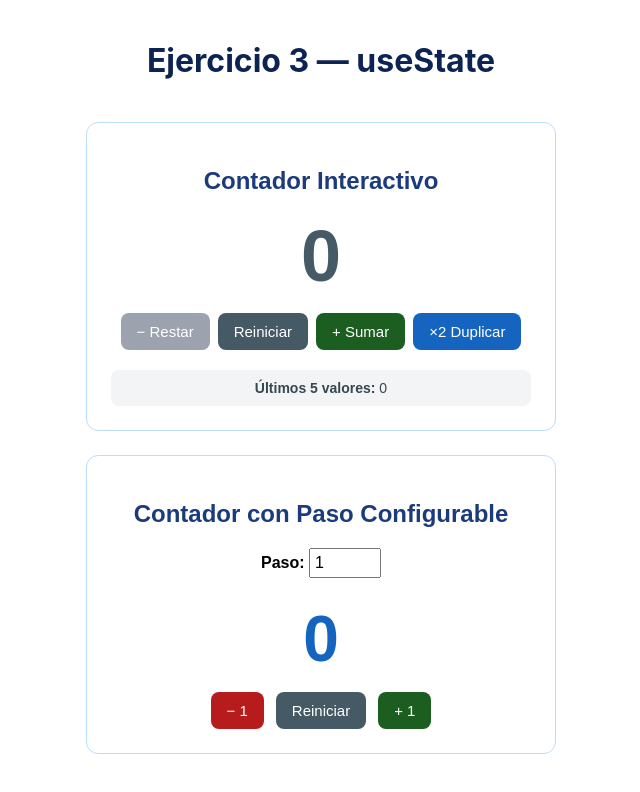
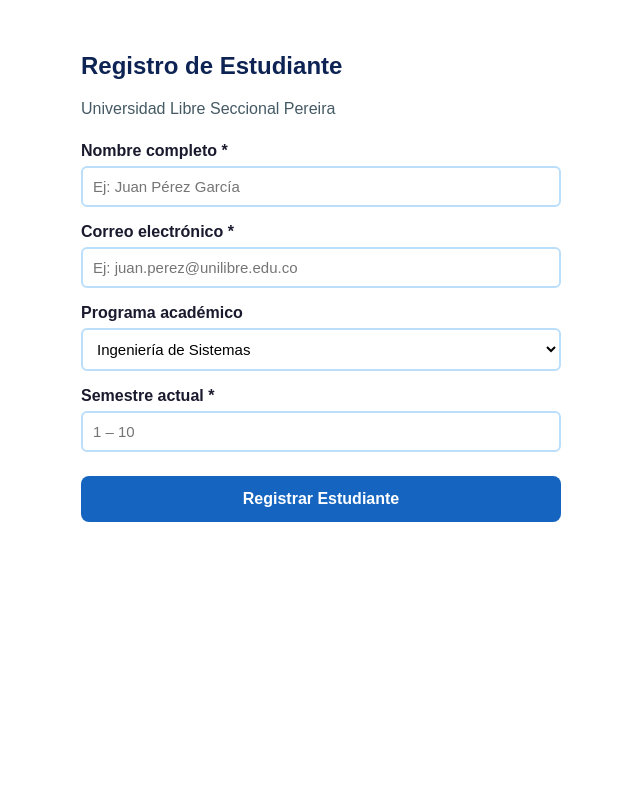
Before and after one commit to IsaCode4/Taller-React-y-Vite, a React (Create React App) app in the folder Documents/TallerReact/taller1-cra/: page / in a window 1280 px wide. Shown: the top 792 px of the page, without its empty margins (319-959 px from the left). Built offline with nearby package versions, Linux system fonts and the light colour scheme.

Commit message:
Ejercicio 4 (CRA y Vite): Formulario de registro con validaciones (guia)

```diff
--- a/Documents/TallerReact/taller1-cra/src/App.js
+++ b/Documents/TallerReact/taller1-cra/src/App.js
@@ -1,13 +1,10 @@
 // src/App.js
-import Contador from "./Contador";
+import FormRegistro from "./FormRegistro";
 
 function App() {
   return (
     <div>
-      <h1 style={{ textAlign: "center", color: "#0D2353", padding: "20px" }}>
-        Ejercicio 3 — useState
-      </h1>
-      <Contador />
+      <FormRegistro />
     </div>
   );
 }
--- /dev/null
+++ b/Documents/TallerReact/taller1-cra/src/FormRegistro.js
@@ -0,0 +1,236 @@
+// src/FormRegistro.js
+import { useState } from "react";
+
+function FormRegistro() {
+  // Estado para cada campo del formulario
+  const [nombre, setNombre] = useState("");
+  const [correo, setCorreo] = useState("");
+  const [programa, setPrograma] = useState("Ingeniería de Sistemas");
+  const [semestre, setSemestre] = useState("");
+
+  // Estado de la UI
+  const [enviado, setEnviado] = useState(false);
+  const [errores, setErrores] = useState({});
+
+  // Función de validación
+  const validar = () => {
+    const nuevosErrores = {};
+    if (!nombre.trim()) nuevosErrores.nombre = "El nombre es obligatorio";
+    if (!correo.trim()) nuevosErrores.correo = "El correo es obligatorio";
+    if (!correo.includes("@"))
+      nuevosErrores.correo = "El correo debe contener @";
+    if (!semestre) nuevosErrores.semestre = "El semestre es obligatorio";
+    if (semestre < 1 || semestre > 10)
+      nuevosErrores.semestre = "El semestre debe estar entre 1 y 10";
+    return nuevosErrores;
+  };
+
+  // Manejador del envío del formulario
+  const handleSubmit = (e) => {
+    e.preventDefault(); // ← Evitar recarga de la página
+
+    const erroresEncontrados = validar();
+
+    if (Object.keys(erroresEncontrados).length > 0) {
+      setErrores(erroresEncontrados); // Mostrar errores
+      return;
+    }
+
+    // Sin errores: marcar como enviado
+    setErrores({});
+    setEnviado(true);
+  };
+
+  // Si el formulario fue enviado, mostrar confirmación
+  if (enviado) {
+    return (
+      <div style={{ padding: "32px", textAlign: "center" }}>
+        <div
+          style={{
+            backgroundColor: "#E8F5E9",
+            border: "2px solid #2E7D32",
+            borderRadius: "12px",
+            padding: "32px",
+            maxWidth: "400px",
+            margin: "0 auto",
+          }}
+        >
+          <h2 style={{ color: "#1B5E20" }}>✓ Registro Exitoso</h2>
+          <p>
+            <strong>Nombre:</strong> {nombre}
+          </p>
+          <p>
+            <strong>Correo:</strong> {correo}
+          </p>
+          <p>
+            <strong>Programa:</strong> {programa}
+          </p>
+          <p>
+            <strong>Semestre:</strong> {semestre}
+          </p>
+          <button
+            onClick={() => {
+              setEnviado(false);
+              setNombre("");
+              setCorreo("");
+              setSemestre("");
+            }}
+            style={{
+              marginTop: "16px",
+              padding: "10px 24px",
+              cursor: "pointer",
+              backgroundColor: "#1565C0",
+              color: "white",
+              border: "none",
+              borderRadius: "6px",
+              fontSize: "16px",
+            }}
+          >
+            Registrar otro estudiante
+          </button>
+        </div>
+      </div>
+    );
+  }
+
+  // Estilo para inputs con/sin error
+  const inputStyle = (campo) => ({
+    width: "100%",
+    padding: "10px",
+    fontSize: "15px",
+    border: `2px solid ${errores[campo] ? "#B71C1C" : "#BBDEFB"}`,
+    borderRadius: "6px",
+    boxSizing: "border-box",
+    marginTop: "6px",
+  });
+
+  return (
+    <div
+      style={{
+        maxWidth: "480px",
+        margin: "0 auto",
+        padding: "32px",
+        fontFamily: "Arial",
+      }}
+    >
+      <h2 style={{ color: "#0D2353" }}>Registro de Estudiante</h2>
+      <p style={{ color: "#455A64" }}>Universidad Libre Seccional Pereira</p>
+
+      <form onSubmit={handleSubmit} style={{ marginTop: "24px" }}>
+        {/* Campo: Nombre */}
+        <div style={{ marginBottom: "16px" }}>
+          <label style={{ fontWeight: "bold", color: "#1A1A2E" }}>
+            Nombre completo *
+          </label>
+          <input
+            type="text"
+            value={nombre}
+            onChange={(e) => setNombre(e.target.value)}
+            placeholder="Ej: Juan Pérez García"
+            style={inputStyle("nombre")}
+          />
+          {errores.nombre && (
+            <p
+              style={{
+                color: "#B71C1C",
+                fontSize: "13px",
+                margin: "4px 0 0 0",
+              }}
+            >
+              {errores.nombre}
+            </p>
+          )}
+        </div>
+
+        {/* Campo: Correo */}
+        <div style={{ marginBottom: "16px" }}>
+          <label style={{ fontWeight: "bold", color: "#1A1A2E" }}>
+            Correo electrónico *
+          </label>
+          <input
+            type="email"
+            value={correo}
+            onChange={(e) => setCorreo(e.target.value)}
+            placeholder="Ej: juan.perez@unilibre.edu.co"
+            style={inputStyle("correo")}
+          />
+          {errores.correo && (
+            <p
+              style={{
+                color: "#B71C1C",
+                fontSize: "13px",
+                margin: "4px 0 0 0",
+              }}
+            >
+              {errores.correo}
+            </p>
+          )}
+        </div>
+
+        {/* Campo: Programa (select) */}
+        <div style={{ marginBottom: "16px" }}>
+          <label style={{ fontWeight: "bold", color: "#1A1A2E" }}>
+            Programa académico
+          </label>
+          <select
+            value={programa}
+            onChange={(e) => setPrograma(e.target.value)}
+            style={{ ...inputStyle("programa"), backgroundColor: "white" }}
+          >
+            <option>Ingeniería de Sistemas</option>
+            <option>Ingeniería Industrial</option>
+            <option>Ingeniería Electrónica</option>
+            <option>Ingeniería Civil</option>
+          </select>
+        </div>
+
+        {/* Campo: Semestre */}
+        <div style={{ marginBottom: "24px" }}>
+          <label style={{ fontWeight: "bold", color: "#1A1A2E" }}>
+            Semestre actual *
+          </label>
+          <input
+            type="number"
+            value={semestre}
+            onChange={(e) => setSemestre(e.target.value)}
+            placeholder="1 – 10"
+            min="1"
+            max="10"
+            style={inputStyle("semestre")}
+          />
+          {errores.semestre && (
+            <p
+              style={{
+                color: "#B71C1C",
+                fontSize: "13px",
+                margin: "4px 0 0 0",
+              }}
+            >
+              {errores.semestre}
+            </p>
+          )}
+        </div>
+
+        {/* Botón de envío */}
+        <button
+          type="submit"
+          style={{
+            width: "100%",
+            padding: "14px",
+            fontSize: "16px",
+            backgroundColor: "#1565C0",
+            color: "white",
+            border: "none",
+            borderRadius: "8px",
+            cursor: "pointer",
+            fontWeight: "bold",
+          }}
+        >
+          Registrar Estudiante
+        </button>
+      </form>
+    </div>
+  );
+}
+
+export default FormRegistro;
```
Also changed, not shown: 2 other files (tests, documents, lock files or other folders).
